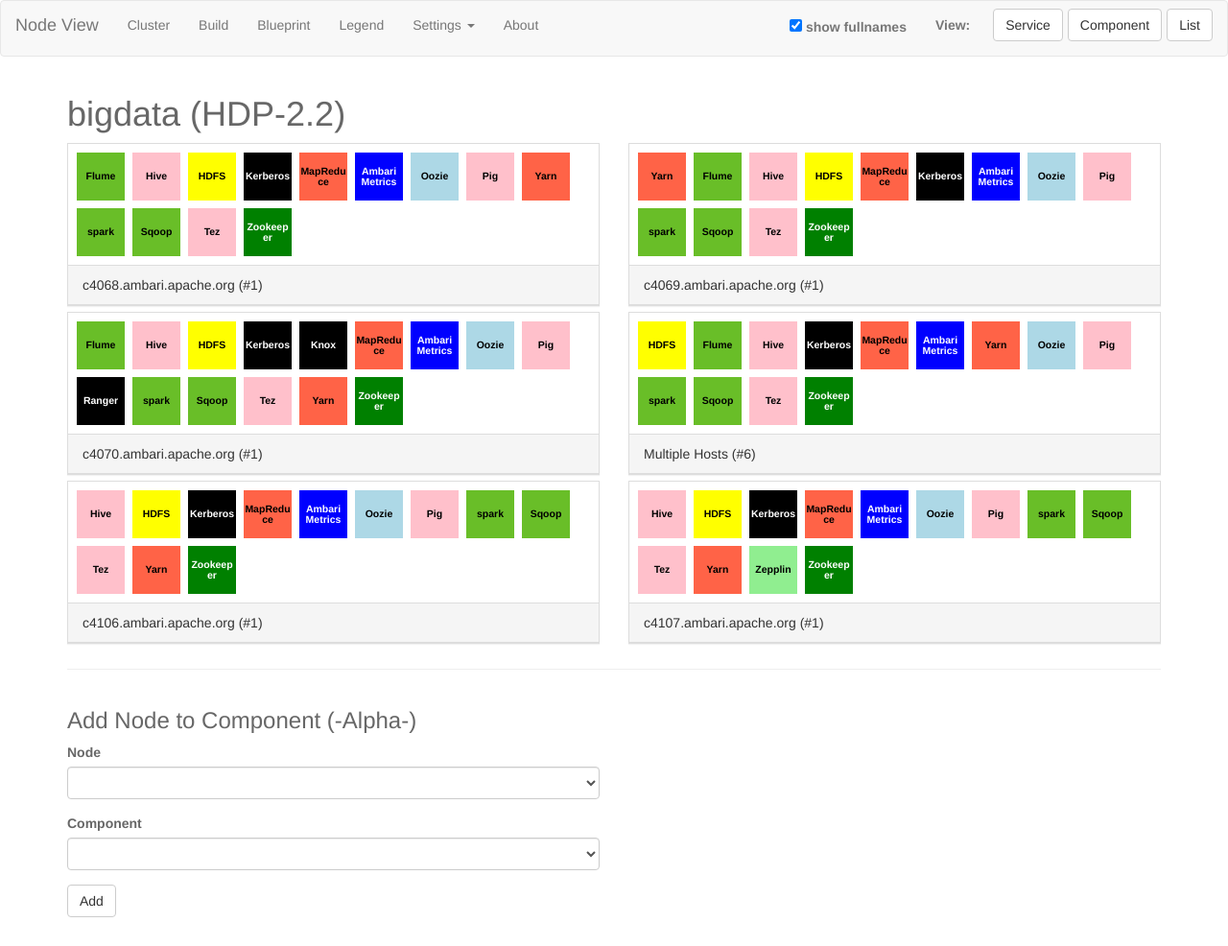
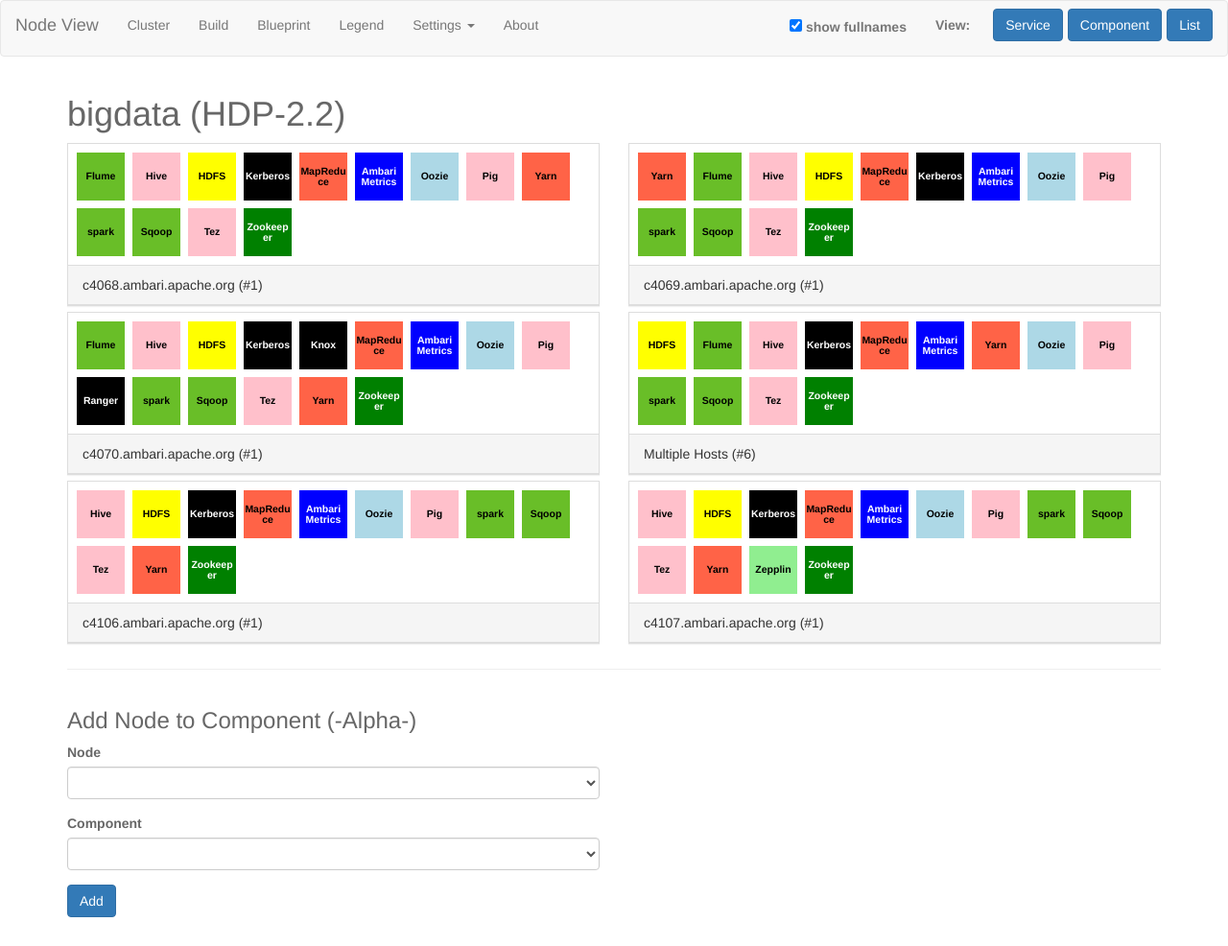
Before and after one commit to mr-jstraub/ambari-node-view, a plain HTML site: page html/index.html in a window 1280 px wide. Shown: the whole page at 96% size. Drawn offline with nearby package versions, Linux system fonts and the light colour scheme.

Commit message:
replaced default with primary buttons

```diff
--- a/html/index.html
+++ b/html/index.html
@@ -49,9 +49,9 @@
 
           <ul class="nav navbar-nav navbar-right" ng-show="$location.path()=='/'">
             <li><p class="navbar-text"><strong>View:&nbsp;</strong></p></li>
-            <li><button class="btn btn-default navbar-btn" href="#cluster-services-view" data-toggle="tab">Service</button></li>
-            <li><button class="btn btn-default navbar-btn" href="#cluster-comp-view" data-toggle="tab">Component</button></li>
-            <li><button class="btn btn-default navbar-btn" href="#cluster-list-view" data-toggle="tab">List</button></li>
+            <li><button class="btn btn-primary navbar-btn" href="#cluster-services-view" data-toggle="tab">Service</button></li>
+            <li><button class="btn btn-primary navbar-btn" href="#cluster-comp-view" data-toggle="tab">Component</button></li>
+            <li><button class="btn btn-primary navbar-btn" href="#cluster-list-view" data-toggle="tab">List</button></li>
           </ul>
           <ul class="nav navbar-nav navbar-right" ng-show="$location.path()=='/' || $location.path()=='/build'">
             <li><p class="navbar-text"><label><input type="checkbox" name="useFullnames" ng-model="config.useFullnames" />&nbsp;<strong>show fullnames</strong></label></p></li>
--- a/html/node_view.html
+++ b/html/node_view.html
@@ -94,7 +94,7 @@
                     <select ng-model="comp" ng-options="comp.name group by comp.service.name for comp in comps = comps" class="form-control" required  ng-change="formChange()"></select>
                 </div>
                 <div class="form-group">
-                    <button class="btn btn-default" ng-click="addToNode()">Add</button>
+                    <button class="btn btn-primary" ng-click="addToNode()">Add</button>
                 </div>
             </form>
         </div>
```
Also changed, not shown: html/cluster_config.html (+1 -1 lines), html/importexport.html (+1 -1 lines), html/settings_components.html (+1 -1 lines), html/settings_services.html (+1 -1 lines).
